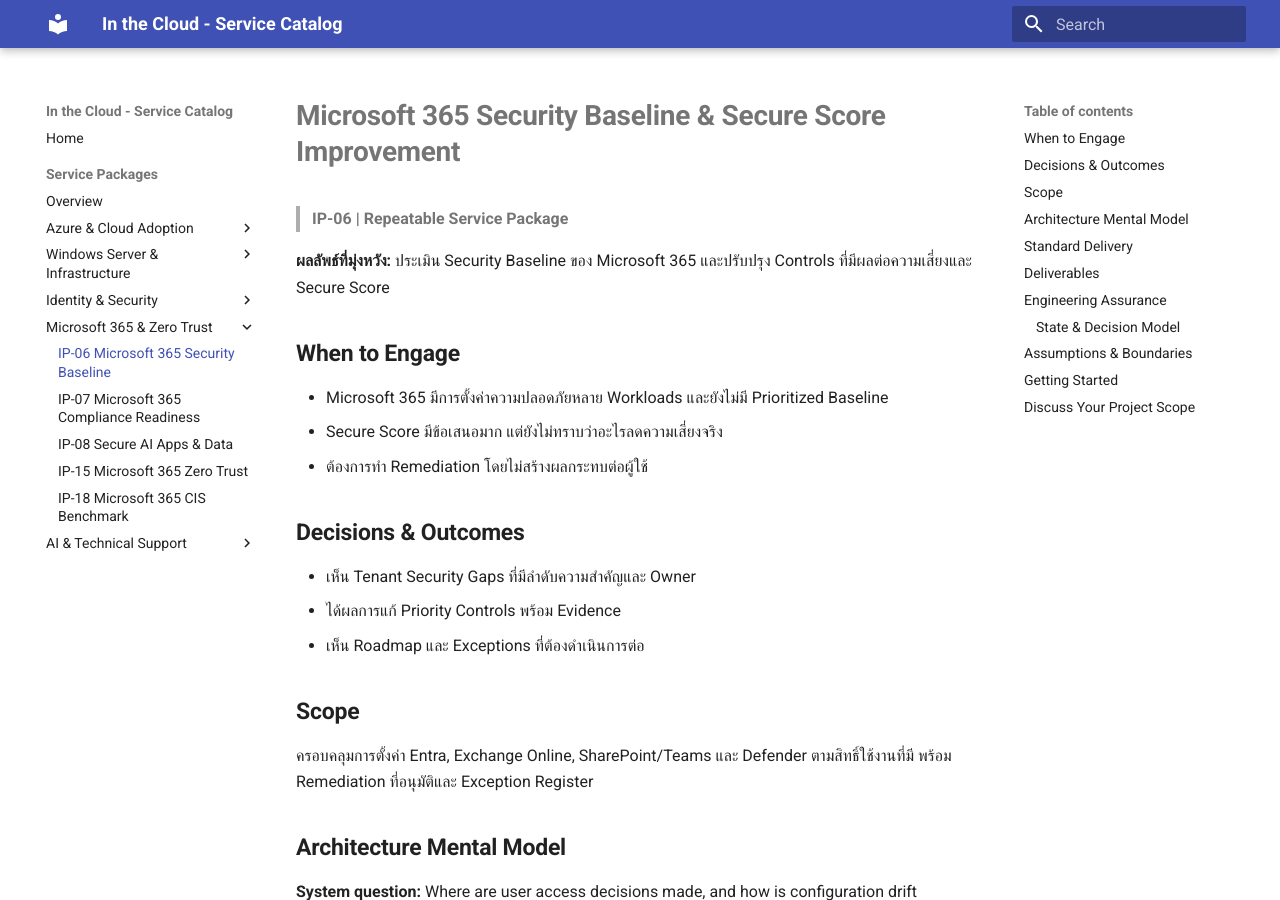
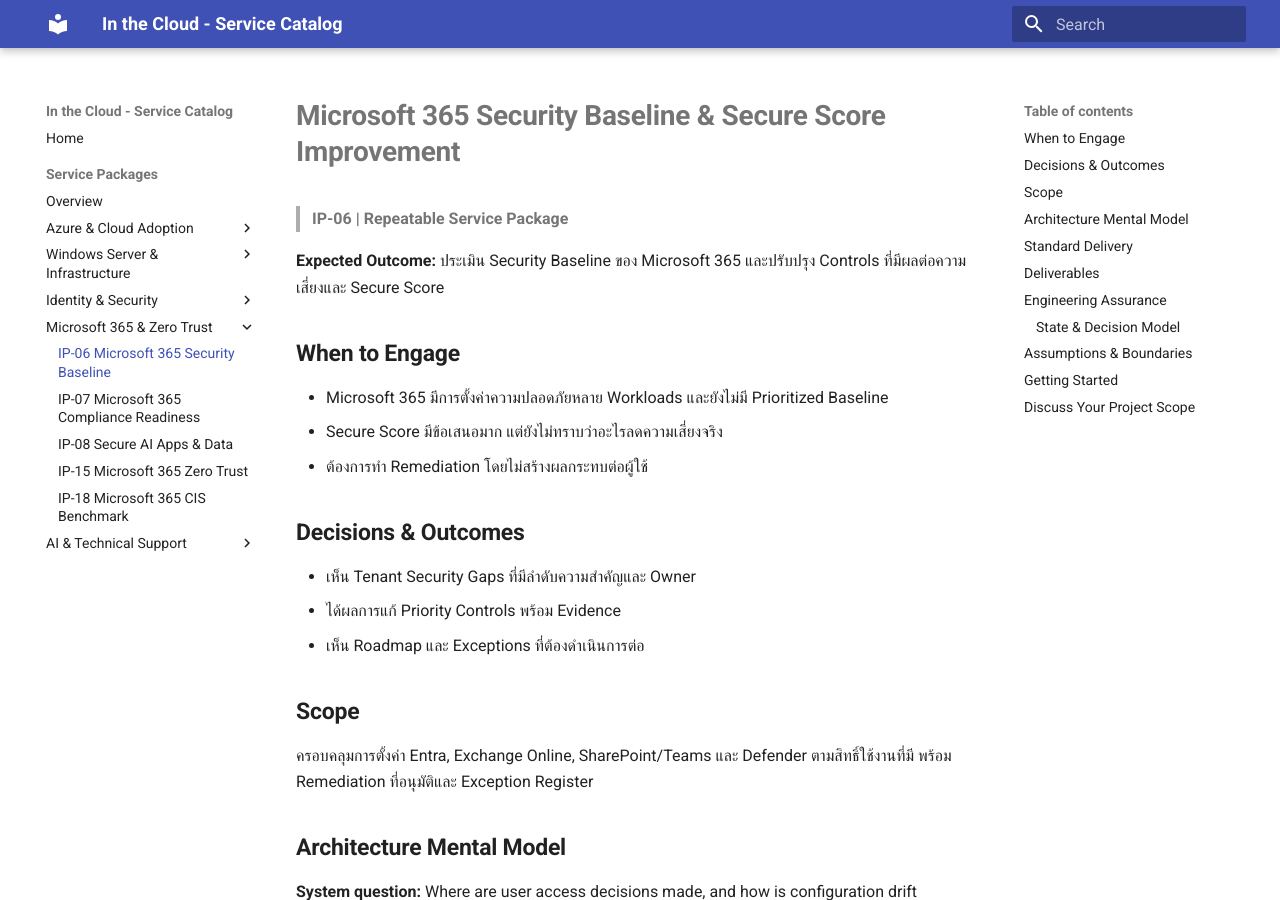
Before and after one commit to inthecloudth/service-catalog, an MkDocs documentation site: the page built from docs/services/ip-06-m365-security-baseline.md, in a window 1280 px wide and 900 px high. Built offline with MkDocs 1.6.1 and Material for MkDocs 9.7.7, drawn with Linux system fonts in a browser that asks for light colours.

Commit message:
docs: standardize Expected Outcome label in English

```diff
--- a/docs/services/ip-06-m365-security-baseline.md
+++ b/docs/services/ip-06-m365-security-baseline.md
@@ -2,7 +2,7 @@
 
 > **IP-06 | Repeatable Service Package**
 
-**ผลลัพธ์ที่มุ่งหวัง:** ประเมิน Security Baseline ของ Microsoft 365 และปรับปรุง Controls ที่มีผลต่อความเสี่ยงและ Secure Score
+**Expected Outcome:** ประเมิน Security Baseline ของ Microsoft 365 และปรับปรุง Controls ที่มีผลต่อความเสี่ยงและ Secure Score
 
 ## When to Engage
 
```
